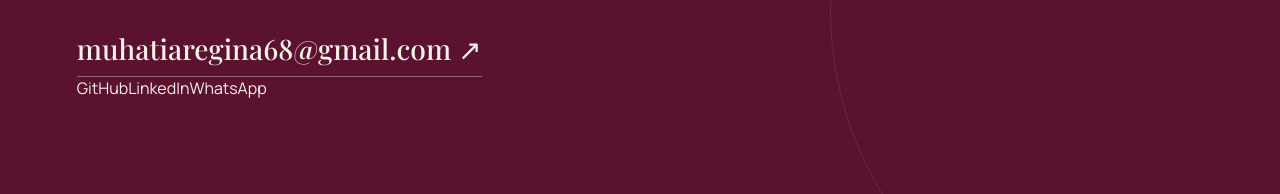
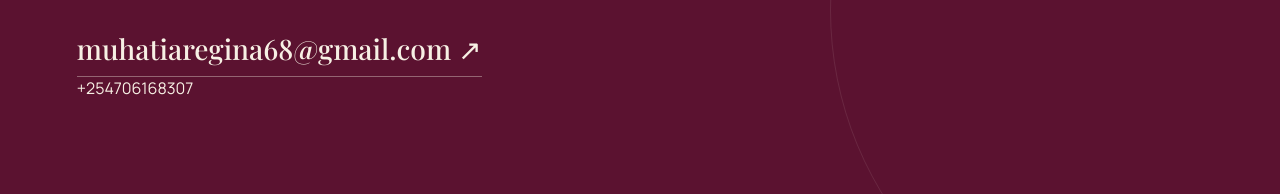
Before and after one commit to yourtechbaddie-ke/Regina-Kerubo-Portfolio, a website: page public/index.html in a window 1280 px wide. Shown: the part 11118-11312 px from the top of the page. Drawn offline with nearby package versions, Linux system fonts and the light colour scheme; a web font is replaced by a local one.

Commit message:
Update contact section with WhatsApp number only

```diff
--- a/public/index.html
+++ b/public/index.html
@@ -27,7 +27,7 @@
 <section id="about" class="about section-pad"><div class="section-label">03 / About</div><div class="about-grid"><div class="about-title reveal"><h2>More than<br><i>a job title.</i></h2><div class="vertical-word">REGINA</div></div><div class="about-copy reveal"><p class="lead">I like building things that have a pulse.</p><p>My work sits at the intersection of software, design, storytelling and entrepreneurship. I can move from a product interface to a game world, from a travel experience to a piece of narrative, and I care about the same thing in each: <strong>does it make someone feel something?</strong></p><p>I'm currently growing as a software engineer and cybersecurity analyst while building ventures and creative worlds of my own. I don't believe technology needs to feel cold to be powerful.</p><div class="facts"><div><small>BASED IN</small><strong>Nairobi, Kenya</strong></div><div><small>MODE</small><strong>Build · Learn · Create</strong></div><div><small>CURRENTLY</small><strong>Engineering + entrepreneurship</strong></div></div></div></div></section>
 <section id="capabilities" class="capabilities section-pad"><div class="section-head reveal"><div><div class="section-label">04 / Capabilities</div><h2>Different disciplines.<br><i>One point of view.</i></h2></div></div><div class="cap-grid"><div class="cap-card"><span>01</span><h3>Software<br>Engineering</h3><p>Interfaces, product thinking, web experiences and thoughtful implementation.</p></div><div class="cap-card"><span>02</span><h3>Cybersecurity<br>Mindset</h3><p>Learning to build with trust, resilience and responsible technical thinking at the centre.</p></div><div class="cap-card"><span>03</span><h3>Digital<br>Creation</h3><p>Brand worlds, digital marketing, visual direction and ideas that translate across platforms.</p></div><div class="cap-card"><span>04</span><h3>Story &<br>Game Design</h3><p>Narrative systems, characters, worlds, branching choices and experiences people remember.</p></div><div class="cap-card"><span>05</span><h3>Luxury<br>Travel</h3><p>Curating elevated travel experiences through Amour Privé and a founder-led eye for detail.</p></div><div class="cap-card"><span>06</span><h3>Writing &<br>Food</h3><p>Novel writing and self-taught cooking — two ways I practice patience, imagination and craft.</p></div></div></section>
 <section class="now section-pad"><div class="section-label">05 / Right now</div><div class="now-grid"><div><span>LEARNING</span><strong>Software engineering<br>& cybersecurity</strong></div><div><span>BUILDING</span><strong>Digital products<br>& creative worlds</strong></div><div><span>GROWING</span><strong>Luxury travel<br>& entrepreneurship</strong></div></div></section>
-<section id="contact" class="contact section-pad"><div class="contact-inner reveal"><div class="section-label">06 / Contact</div><h2>Have a good idea?<br><i>Let's make it real.</i></h2><p>For collaborations, product work, creative projects or just a genuinely good conversation.</p><a class="contact-email" href="mailto:muhatiaregina68@gmail.com">muhatiaregina68@gmail.com ↗</a><div class="contact-links"><a href="https://github.com/yourtechbaddie-ke" target="_blank" rel="noreferrer">GitHub</a><a href="https://linkedin.com/in/regina-shiholo-012805405" target="_blank" rel="noreferrer">LinkedIn</a><a href="https://wa.me/254706168307" target="_blank" rel="noreferrer">WhatsApp</a></div></div></section>
+<section id="contact" class="contact section-pad"><div class="contact-inner reveal"><div class="section-label">06 / Contact</div><h2>Have a good idea?<br><i>Let's make it real.</i></h2><p>For collaborations, product work, creative projects or just a genuinely good conversation.</p><a class="contact-email" href="mailto:muhatiaregina68@gmail.com">muhatiaregina68@gmail.com ↗</a><div class="contact-links"><a href="https://wa.me/254706168307" target="_blank" rel="noreferrer">+254706168307</a></div></div></section>
 </main>
 <footer class="footer"><span>© 2026 Regina Kerubo</span><span>Built with intention.</span></footer>
 <script src="app.js"></script>
```
